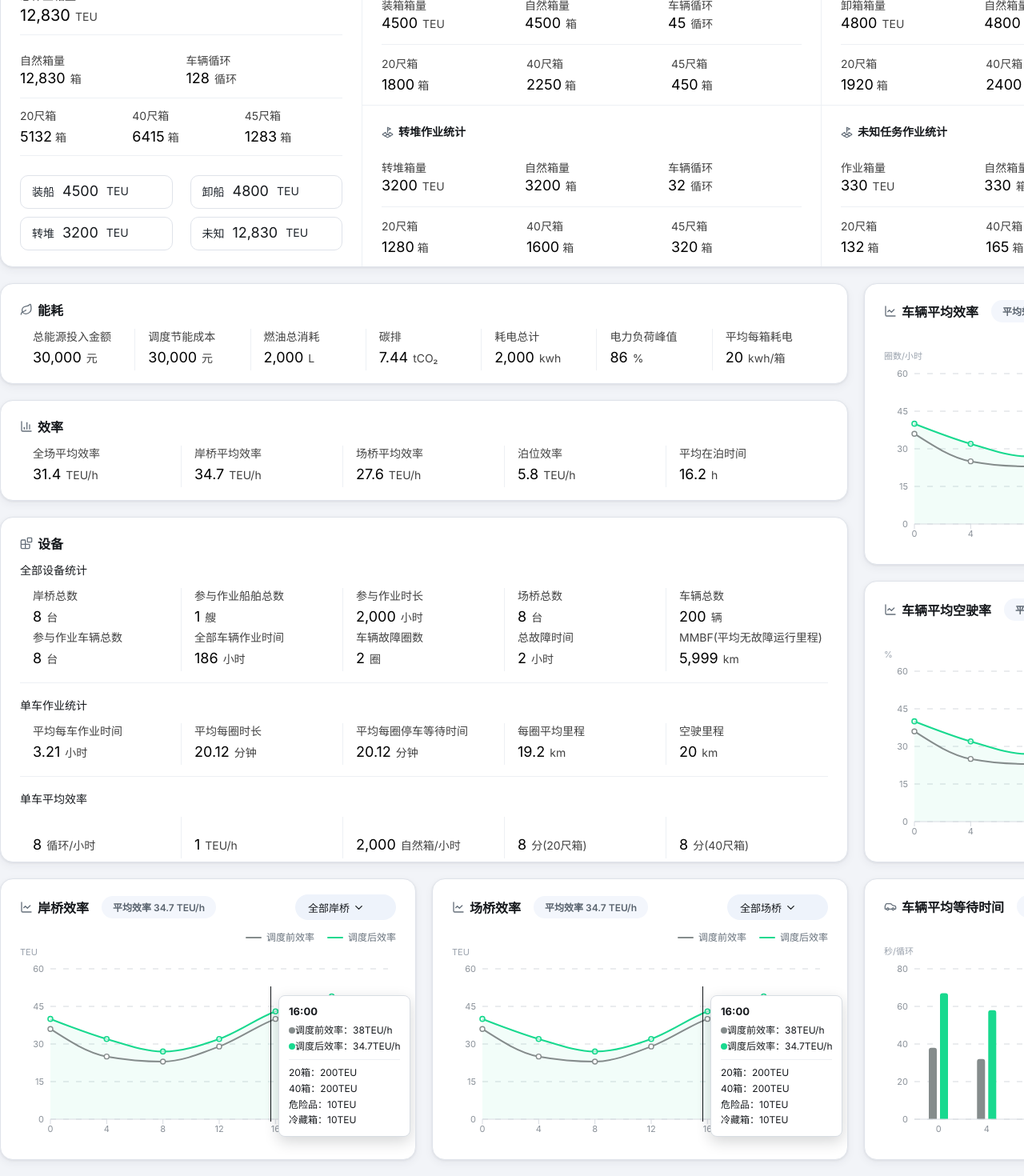
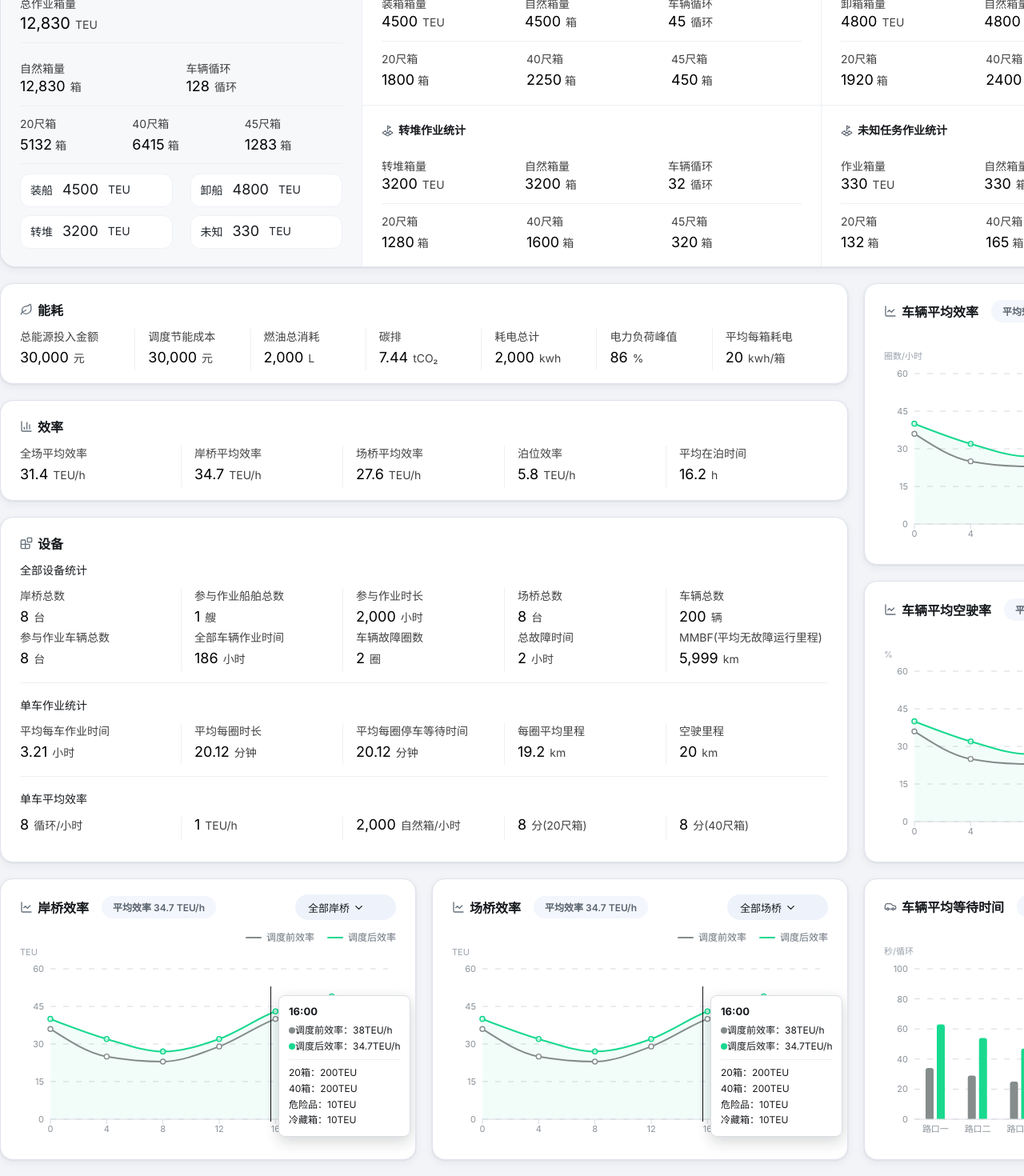
Before and after one commit to laobinama-blip/EMS-SYSTEM, a React (Vite) app in the folder ems-frontend/: page / in a window 1280 px wide. Shown: the part 240-1710 px from the top of the page at 80% size. Built offline with nearby package versions, Linux system fonts and the light colour scheme.

Commit message:
style: align 运营预测 (作业效率) page design 100% perfectly with Figma card styles, paddings, WaitBarChart data, and dividers

```diff
--- a/ems-frontend/src/App.css
+++ b/ems-frontend/src/App.css
@@ -328,6 +328,12 @@ table { border-collapse: collapse; width: 100%; }
   border-bottom: 0;
   min-height: 52px;
 }
+.stat-item.no-label {
+  display: flex;
+  align-items: baseline;
+  min-height: 30px;
+  height: 30px;
+}
 .stat-item small {
   grid-area: label;
   font-size: 14px;
@@ -458,42 +464,46 @@ table { border-collapse: collapse; width: 100%; }
   height: 406px;
   padding: 0;
   display: flex;
-  border-radius: 16px;
+  border-radius: 20px;
 }
 
 .total-work {
   width: 452px;
   flex-shrink: 0;
   border-right: 1px solid var(--line-soft);
-  padding: 22px 24px 20px;
+  padding: 20px 24px;
   display: flex;
   flex-direction: column;
+  background: #f7f8fa;
+  border-top-left-radius: 20px;
+  border-bottom-left-radius: 20px;
+  gap: 12px;
 }
 
 .total-work .divider {
   border: 0;
   border-top: 1px solid var(--line-soft);
-  margin: 12px 0;
+  margin: 0;
 }
 
 .mini-job-grid {
   display: grid;
   grid-template-columns: 1fr 1fr;
   gap: 10px 22px;
-  margin-top: 12px;
+  margin-top: 0;
 }
 .mini-job-grid span {
   display: flex;
   align-items: center;
   justify-content: flex-start;
   height: 42px;
-  padding: 0 14px;
+  padding: 0 12px;
   background: #fff;
-  border: 1px solid var(--line);
-  border-radius: 10px;
+  border: 1px solid #eef1f6;
+  border-radius: 12px;
   font-size: 14px;
   color: #1f252c;
-  gap: 10px;
+  gap: 12px;
 }
 .mini-job-grid b {
   color: var(--text);
@@ -513,7 +523,7 @@ table { border-collapse: collapse; width: 100%; }
 .job-card {
   width: 574px;
   height: 203px;
-  padding: 22px 24px;
+  padding: 20px 24px;
   border: none;
   border-right: 1px solid var(--line-soft);
   border-bottom: 1px solid var(--line-soft);
@@ -521,14 +531,20 @@ table { border-collapse: collapse; width: 100%; }
   flex-direction: column;
   justify-content: flex-start;
   background: transparent;
+  gap: 12px;
 }
 .job-card .metric-row {
-  margin-top: 12px;
+  margin-top: 0;
+}
+.job-card .divider {
+  border: 0;
+  border-top: 1px solid var(--line-soft);
+  margin: 0;
 }
 .job-card .box-split {
-  border-top: 1px solid var(--line-soft);
-  padding-top: 14px;
-  margin-top: 14px;
+  border-top: 0;
+  padding-top: 0;
+  margin-top: 0;
 }
 .total-work .box-split {
   border-top: 0;
@@ -650,8 +666,13 @@ table { border-collapse: collapse; width: 100%; }
 }
 .main-left > .panel:nth-child(1) .stat-item {
   border-bottom: none;
+  padding: 0 16px;
+}
+.main-left > .panel:nth-child(1) .stat-item:nth-child(7n+1) {
+  padding-left: 0;
 }
 .main-left > .panel:nth-child(1) .stat-item:nth-child(7n) {
+  padding-right: 0;
   border-right: none;
 }
 
@@ -660,8 +681,13 @@ table { border-collapse: collapse; width: 100%; }
 }
 .main-left > .panel:nth-child(2) .stat-item {
   border-bottom: none;
+  padding: 0 16px;
+}
+.main-left > .panel:nth-child(2) .stat-item:nth-child(5n+1) {
+  padding-left: 0;
 }
 .main-left > .panel:nth-child(2) .stat-item:nth-child(5n) {
+  padding-right: 0;
   border-right: none;
 }
 
@@ -676,7 +702,14 @@ table { border-collapse: collapse; width: 100%; }
   padding-bottom: 0;
   margin-bottom: 0;
 }
-.equipment-card .stat-strip .stat-item:nth-child(5n) {
+.equipment-card .stat-item {
+  padding: 0 16px;
+}
+.equipment-card .stat-item:nth-child(5n+1) {
+  padding-left: 0;
+}
+.equipment-card .stat-item:nth-child(5n) {
+  padding-right: 0;
   border-right: none;
 }
 .equipment-card .stat-strip:nth-of-type(1) .stat-item:nth-child(n+6) {
@@ -694,8 +727,13 @@ table { border-collapse: collapse; width: 100%; }
 }
 .tariff-panel .stat-item {
   border-bottom: none;
+  padding: 0 16px;
+}
+.tariff-panel .stat-item:nth-child(5n+1) {
+  padding-left: 0;
 }
 .tariff-panel .stat-item:nth-child(5n) {
+  padding-right: 0;
   border-right: none;
 }
 
--- a/ems-frontend/src/App.tsx
+++ b/ems-frontend/src/App.tsx
@@ -60,6 +60,17 @@ const curveData = [
   { time: '16', before: 40, after: 43, waitBefore: 18, waitAfter: 32 },
   { time: '4-26', before: 46, after: 49, waitBefore: 44, waitAfter: 57 },
   { time: '4-27', before: 38, after: 42, waitBefore: 36, waitAfter: 63 },
+]
+
+const waitingTimeData = [
+  { name: '路口一', waitBefore: 34, waitAfter: 63 },
+  { name: '路口二', waitBefore: 29, waitAfter: 54 },
+  { name: '路口三', waitBefore: 25, waitAfter: 47 },
+  { name: '路口四', waitBefore: 37, waitAfter: 68 },
+  { name: '路口五', waitBefore: 15, waitAfter: 28 },
+  { name: '路口六', waitBefore: 29, waitAfter: 53 },
+  { name: '路口七', waitBefore: 40, waitAfter: 74 },
+  { name: '路口八', waitBefore: 32, waitAfter: 58 },
 ]
 
 const hourlyData = Array.from({ length: 25 }, (_, i) => ({
@@ -285,11 +296,16 @@ function BoxSplit({ values }: { values: string[] }) {
 function StatStrip({ items, compact = false }: { items: Array<[string, string, string]>; compact?: boolean }) {
   return (
     <div className={clsx('stat-strip', compact && 'compact')}>
-      {items.map(([label, value, unit], i) => (
-        <div className="stat-item" key={`${label}-${i}`}>
-          <small>{label || '\u00A0'}</small><strong>{value}</strong><span>{unit}</span>
-        </div>
-      ))}
+      {items.map(([label, value, unit], i) => {
+        const hasLabel = !!label;
+        return (
+          <div className={clsx('stat-item', !hasLabel && 'no-label')} key={`${label}-${i}`}>
+            {hasLabel && <small>{label}</small>}
+            <strong>{value}</strong>
+            <span>{unit}</span>
+          </div>
+        )
+      })}
     </div>
   )
 }
@@ -341,7 +357,7 @@ function EfficiencyPage({ refreshTick }: { refreshTick: number }) {
           <hr className="divider" />
           <div className="mini-job-grid">
             <span>装船 <b>4500</b> TEU</span><span>卸船 <b>4800</b> TEU</span>
-            <span>转堆 <b>3200</b> TEU</span><span>未知 <b>12,830</b> TEU</span>
+            <span>转堆 <b>3200</b> TEU</span><span>未知 <b>330</b> TEU</span>
           </div>
         </div>
         <div className="job-grid">
@@ -353,6 +369,7 @@ function EfficiencyPage({ refreshTick }: { refreshTick: number }) {
                 <Metric label="自然箱量" value={job.natural} unit="箱" />
                 <Metric label="车辆循环" value={job.loop} unit="循环" />
               </div>
+              <hr className="divider" />
               <BoxSplit values={job.boxes} />
             </div>
           ))}
@@ -449,10 +466,10 @@ function WaitBarChart() {
       <Legend gray="调度前等待时间" green="调度后等待时间" />
       <div className="axis-label">秒/循环</div>
       <ResponsiveContainer width="100%" height={230}>
-        <BarChart data={curveData} margin={{ left: -22, right: 10, top: 12, bottom: 0 }}>
+        <BarChart data={waitingTimeData} margin={{ left: -22, right: 10, top: 12, bottom: 0 }}>
           <CartesianGrid strokeDasharray="7 9" vertical={false} stroke="#d5d9de" />
-          <XAxis dataKey="time" tick={{ fontSize: 11, fill: '#8b929a' }} axisLine={{ stroke: '#d8dce2' }} tickLine={false} />
-          <YAxis tick={{ fontSize: 11, fill: '#8b929a' }} axisLine={false} tickLine={false} />
+          <XAxis dataKey="name" tick={{ fontSize: 11, fill: '#8b929a' }} axisLine={{ stroke: '#d8dce2' }} tickLine={false} />
+          <YAxis tick={{ fontSize: 11, fill: '#8b929a' }} axisLine={false} tickLine={false} domain={[0, 100]} ticks={[0, 20, 40, 60, 80, 100]} />
           <Tooltip content={<ChartTooltip />} />
           <Bar isAnimationActive={false} dataKey="waitBefore" fill="#858c8c" radius={[3, 3, 0, 0]} barSize={10} />
           <Bar isAnimationActive={false} dataKey="waitAfter" fill="#19d98f" radius={[3, 3, 0, 0]} barSize={10} />
```
